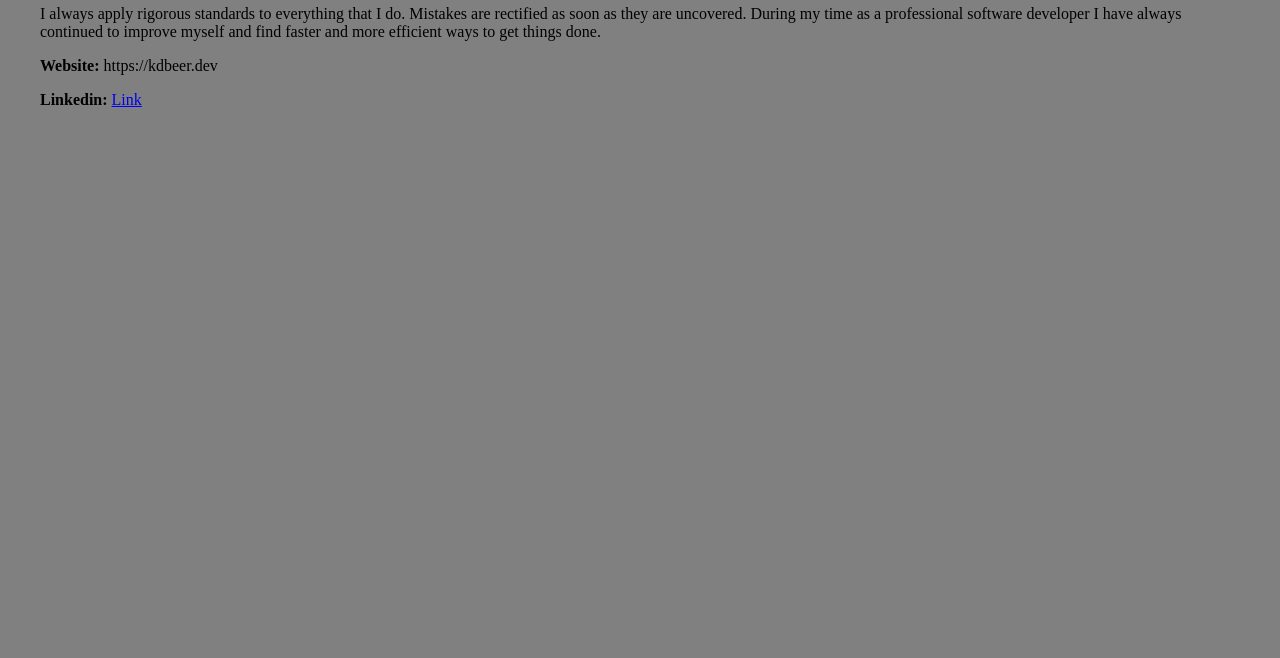
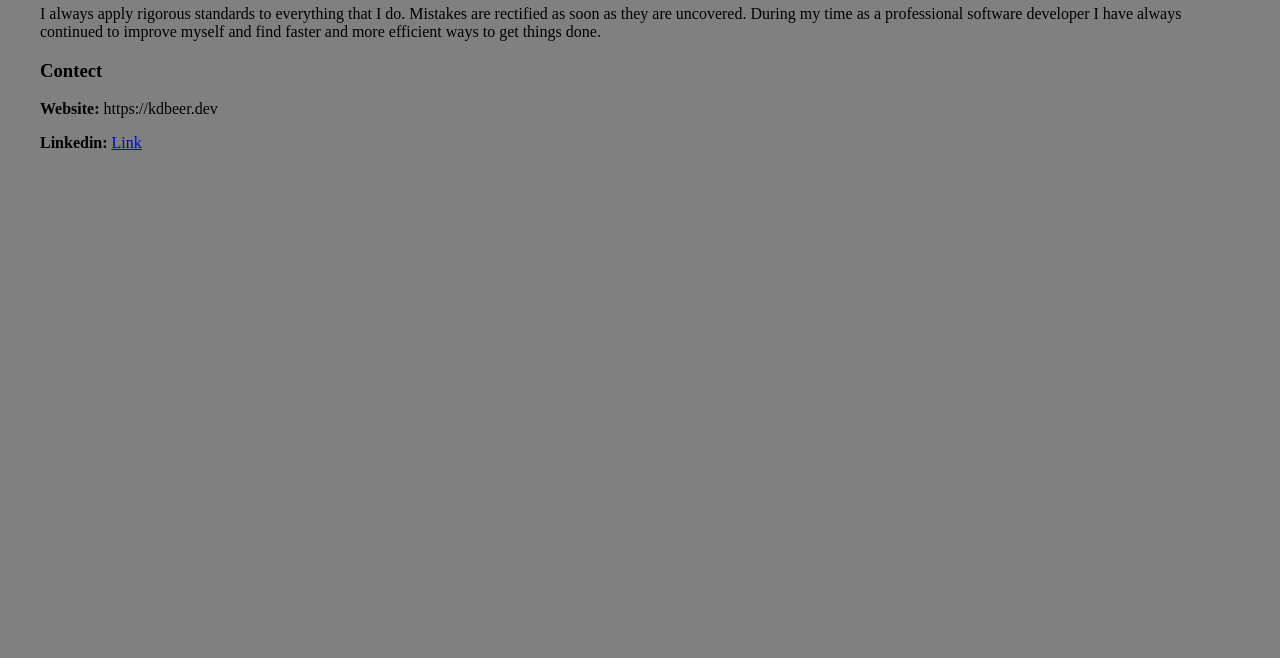
Before and after one commit to CodeMacrocosm/Web-a-Thon, a plain HTML site: page pages/kdbeer.html in a window 1280 px wide. Shown: the part 142-800 px from the top of the page. Drawn offline with Linux system fonts and the light colour scheme.

Commit message:
add contact

```diff
--- a/pages/kdbeer.html
+++ b/pages/kdbeer.html
@@ -20,6 +20,7 @@
         </p>
       </div>
       <div class="Description">
+        <h3>Contect</h3>
         <p><strong>Website: </strong>https://kdbeer.dev</p>
         <p>
           <strong>Linkedin: </strong>
```
